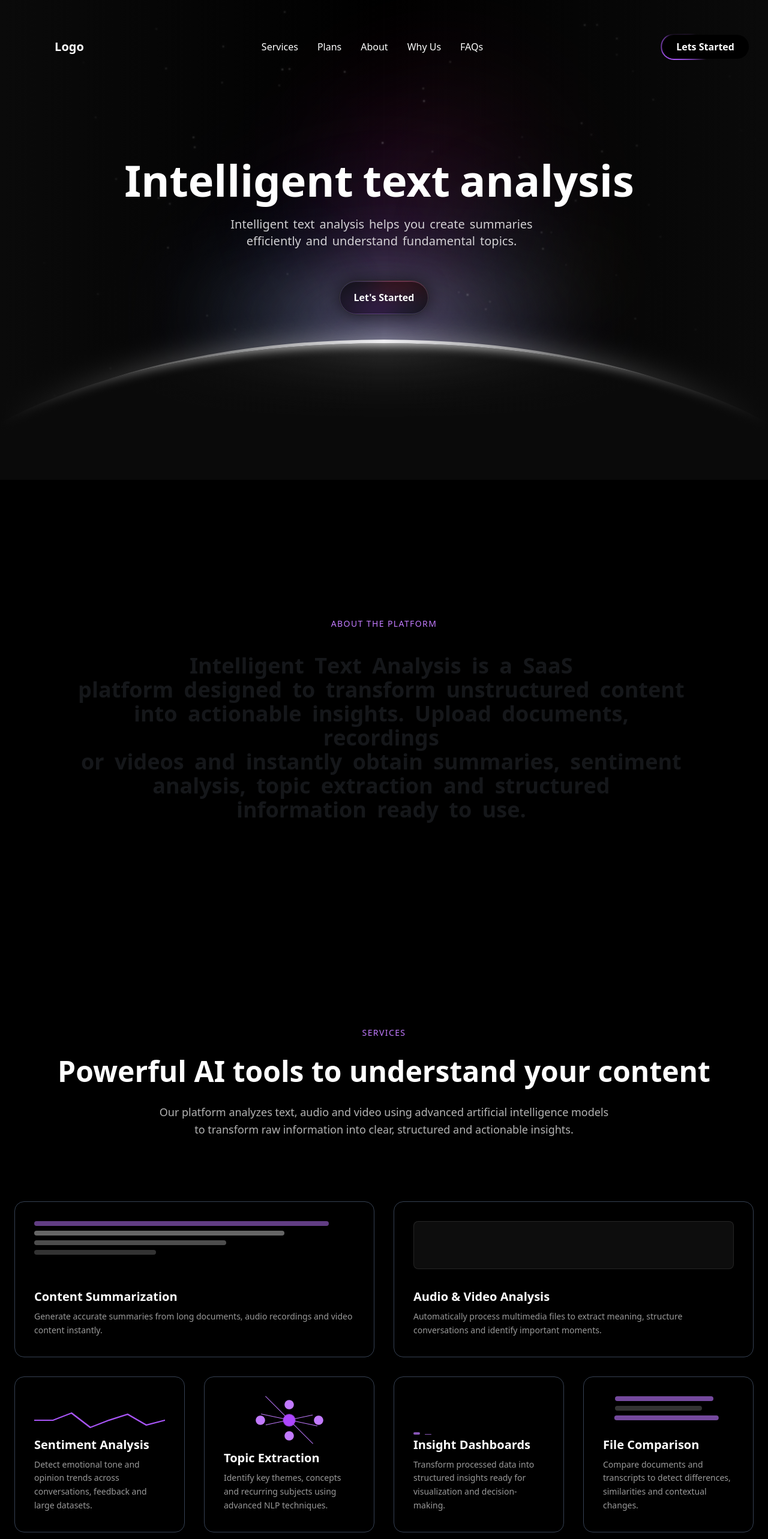
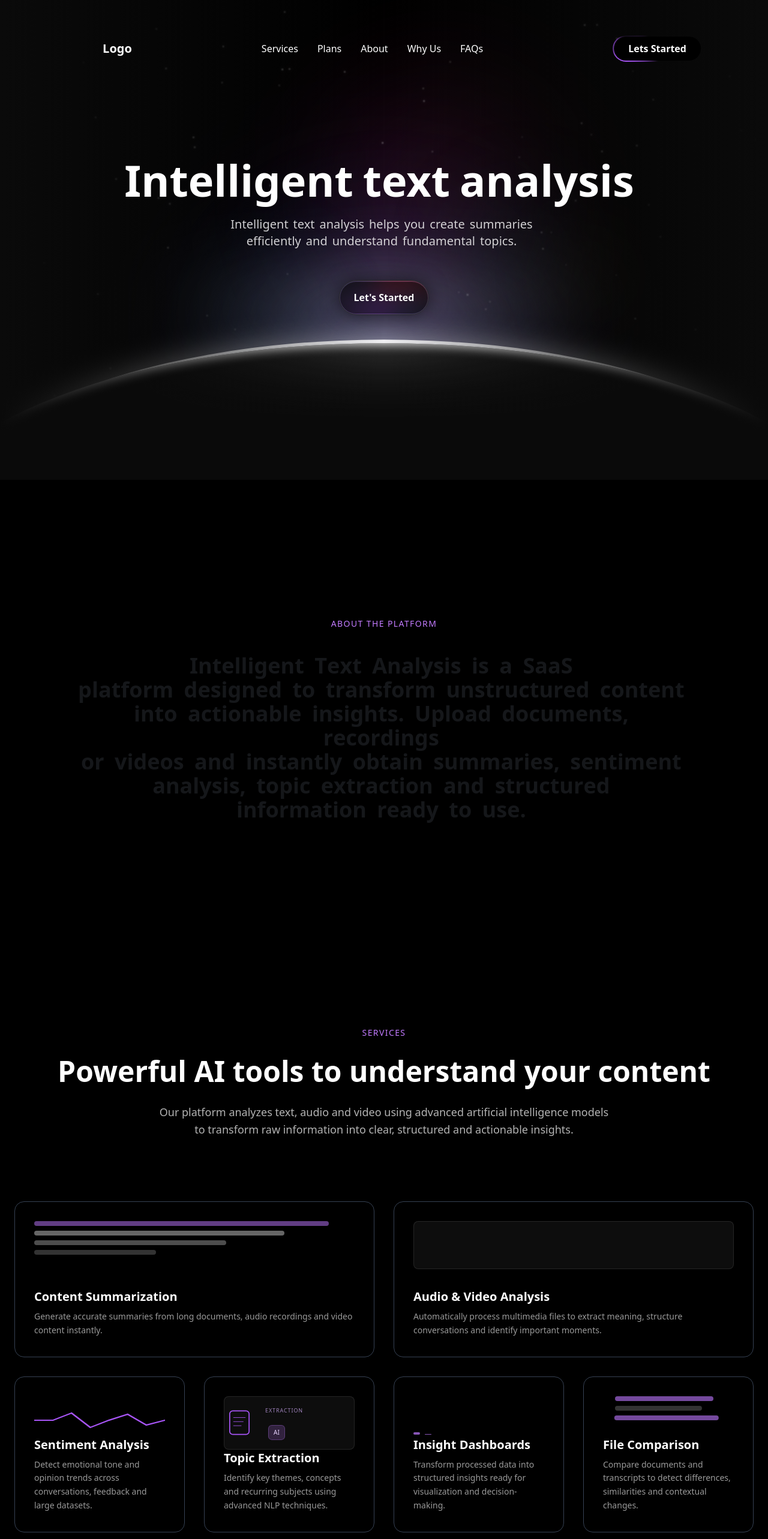
Before and after one commit to Lobosanplay/Intelligent-text-analysis-page, a React (Vite) app: page / in a window 1280 px wide. Shown: the top 2566 px of the page at 60% size. Built offline with nearby package versions, Linux system fonts and the light colour scheme.

Commit message:
fix:resposive and change topics animation

```diff
--- a/src/pages/main/serviceSection/animations/TopicsAnimation.tsx
+++ b/src/pages/main/serviceSection/animations/TopicsAnimation.tsx
@@ -2,46 +2,149 @@ import { useRef } from "react";
 import { gsap } from "gsap";
 import { useGSAP } from "@gsap/react";
 
+const TOPICS = [
+  "AI",
+  "Machine Learning",
+  "Finance",
+  "Healthcare",
+  "Marketing",
+  "Startups",
+  "Politics",
+  "Technology",
+  "Education",
+  "Data Science",
+  "Climate",
+  "Security",
+  "Automation",
+  "Productivity",
+  "Economy",
+  "Innovation",
+];
+
 export default function TopicsAnimation() {
   const container = useRef<HTMLDivElement>(null);
 
-  useGSAP(() => {
-    gsap.to(".topic-node", {
-      scale: 1.3,
-      repeat: -1,
-      yoyo: true,
-      duration: 1.2,
-      stagger: 0.2,
-      ease: "sine.inOut",
-    });
+  useGSAP(
+    () => {
+      const root = container.current!;
+      const doc = root.querySelector(".doc-icon") as HTMLElement;
 
-    gsap.fromTo(
-      ".topic-line",
-      { opacity: 0.2 },
-      {
-        opacity: 1,
-        repeat: -1,
-        yoyo: true,
-        duration: 1.5,
-        stagger: 0.3,
-      },
-    );
-  });
+      const pulseDocument = () => {
+        gsap.fromTo(
+          doc,
+          {
+            scale: 1,
+            filter: "drop-shadow(0 0 0px rgba(168,85,247,0))",
+          },
+          {
+            scale: 1.08,
+            filter: "drop-shadow(0 0 8px rgba(168,85,247,0.7))",
+            duration: 0.18,
+            yoyo: true,
+            repeat: 1,
+            ease: "power2.out",
+          },
+        );
+      };
+
+      const spawnTopics = () => {
+        const rect = doc.getBoundingClientRect();
+        const parentRect = root.getBoundingClientRect();
+
+        const startX = rect.right - parentRect.left + 18;
+        const startY = rect.top - parentRect.top + rect.height / 2 - 8;
+
+        const maxWidth = root.offsetWidth - startX - 12;
+
+        const shuffled = [...TOPICS].sort(() => Math.random() - 0.5);
+        const count = Math.random() > 0.5 ? 2 : 1;
+        const batch = shuffled.slice(0, count);
+
+        const created: HTMLElement[] = [];
+        let currentOffset = 0;
+
+        batch.forEach((topic, i) => {
+          const el = document.createElement("div");
+          el.textContent = topic;
+
+          el.className =
+            "absolute text-[10px] px-2 py-1 rounded-md bg-purple-400/20 border border-purple-400/30 text-purple-200 opacity-0 whitespace-nowrap";
+
+          root.appendChild(el);
+          created.push(el);
+
+          const width = el.offsetWidth;
+
+          if (currentOffset + width > maxWidth) {
+            el.remove();
+            return;
+          }
+
+          gsap.set(el, {
+            x: startX + currentOffset,
+            y: startY,
+          });
+
+          gsap.delayedCall(i * 0.2, pulseDocument);
+
+          gsap.to(el, {
+            opacity: 1,
+            y: startY - 2,
+            duration: 0.5,
+            ease: "power2.out",
+            delay: i * 0.2,
+          });
+
+          currentOffset += width + 6;
+        });
+
+        gsap.delayedCall(1.6, () => {
+          gsap.to(created, {
+            opacity: 0,
+            y: "-=6",
+            duration: 0.3,
+            stagger: 0.05,
+            ease: "power2.in",
+            onComplete: () => created.forEach((el) => el.remove()),
+          });
+        });
+      };
+
+      const tl = gsap.timeline({ repeat: -1 });
+      tl.call(spawnTopics).to({}, { duration: 2.4 });
+    },
+    { scope: container },
+  );
 
   return (
     <div
       ref={container}
-      className="relative h-20 w-full flex items-center justify-center"
+      className="relative w-full h-full overflow-hidden rounded-lg bg-white/5 border border-white/10 p-3"
     >
-      <div className="topic-line absolute w-24 h-px bg-purple-400 rotate-12" />
-      <div className="topic-line absolute w-20 h-px bg-purple-400 -rotate-12" />
-      <div className="topic-line absolute w-28 h-px bg-purple-400 rotate-45" />
+      <svg
+        className="doc-icon absolute left-2 top-1/2 -translate-y-1/2"
+        width="34"
+        height="42"
+        viewBox="0 0 40 48"
+        fill="none"
+      >
+        <rect
+          x="1"
+          y="1"
+          width="38"
+          height="46"
+          rx="6"
+          stroke="#a855f7"
+          strokeWidth="2"
+        />
+        <line x1="8" y1="14" x2="32" y2="14" stroke="#a855f7" />
+        <line x1="8" y1="22" x2="28" y2="22" stroke="#a855f7" />
+        <line x1="8" y1="30" x2="24" y2="30" stroke="#a855f7" />
+      </svg>
 
-      <div className="topic-node absolute w-3 h-3 bg-purple-400 rounded-full left-1/4" />
-      <div className="topic-node absolute w-3 h-3 bg-purple-400 rounded-full right-1/4" />
-      <div className="topic-node absolute w-3 h-3 bg-purple-400 rounded-full top-2" />
-      <div className="topic-node absolute w-3 h-3 bg-purple-400 rounded-full bottom-2" />
-      <div className="topic-node absolute w-4 h-4 bg-purple-500 rounded-full" />
+      <p className="absolute left-17 top-7 lg:top-4 text-[9px] tracking-widest text-purple-300/70">
+        EXTRACTION
+      </p>
     </div>
   );
 }
--- a/src/shared/components/Header.tsx
+++ b/src/shared/components/Header.tsx
@@ -3,7 +3,13 @@ import { gsap } from "gsap";
 
 export default function Header() {
   const data = ["Services", "Plans", "About", "Why Us", "FAQs"];
+
   const [scrolled, setScrolled] = useState(false);
+  const [menuOpen, setMenuOpen] = useState(false);
+
+  const mobileMenuRef = useRef<HTMLDivElement>(null);
+  const itemsRef = useRef<HTMLAnchorElement[]>([]);
+  const containerRef = useRef<HTMLDivElement>(null);
 
   useEffect(() => {
     const handleScroll = () => {
@@ -14,26 +20,111 @@ export default function Header() {
     return () => window.removeEventListener("scroll", handleScroll);
   }, []);
 
+  useEffect(() => {
+    const container = containerRef.current;
+    const menu = mobileMenuRef.current;
+
+    if (!container || !menu) return;
+
+    if (menuOpen) {
+      gsap.set(menu, { display: "flex" });
+
+      const fullHeight = container.scrollHeight;
+
+      gsap.to(container, {
+        height: fullHeight,
+        duration: 0.45,
+        ease: "power3.out",
+      });
+
+      gsap.fromTo(
+        itemsRef.current,
+        { opacity: 0, y: 12 },
+        {
+          opacity: 1,
+          y: 0,
+          stagger: 0.07,
+          duration: 0.35,
+          ease: "power3.out",
+          delay: 0.1,
+        },
+      );
+    } else {
+      gsap.to(container, {
+        height: 48,
+        duration: 0.35,
+        ease: "power2.inOut",
+      });
+
+      gsap.to(menu, {
+        opacity: 0,
+        duration: 0.2,
+        onComplete: () => {
+          gsap.set(menu, { display: "none", opacity: 1 });
+        },
+      });
+    }
+  }, [menuOpen]);
+
   return (
     <header
-      className={`fixed flex top-6 left-1/2 -translate-x-1/2 z-50 transition-all duration-500
-        ${scrolled ? "px-6 py-3" : "px-16 py-6"}
+      className={`
+        fixed top-6 z-50 transition-all duration-500
+        w-full md:w-auto px-4
+        md:left-1/2 md:-translate-x-1/2
+        ${scrolled ? "md:px-10 md:py-4" : "md:px-16 md:py-6"}
       `}
     >
       <div
-        className={`relative flex flex-none items-center rounded-full
-          ${scrolled ? "bg-black gap-10 border border-gray-800" : "bg-transparent gap-70"}
-          transition-all duration-500 px-2 py-2`}
+        ref={containerRef}
+        className={`
+          relative flex flex-col md:flex-row md:items-center md:justify-center
+          rounded-2xl md:rounded-full transition-all duration-500
+          px-4 py-2 md:px-12 md:py-8 bg-black border border-gray-800
+          ${
+            scrolled
+              ? "md:bg-black md:gap-10 md:border md:border-gray-800"
+              : "md:bg-transparent md:gap-20 lg:gap-50 lg:justify-between md:border-transparent"
+          }
+        `}
       >
         <span className="text-white font-bold text-xl">Logo</span>
 
-        <nav className="flex items-center">
+        <nav className="hidden md:flex md:flex-none items-center">
           {data.map((item, index) => (
             <NavItem key={index} label={item} />
           ))}
         </nav>
 
-        <NeonButton />
+        <div className="flex flex-none">
+          <div className="md:hidden absolute top-2 right-5">
+            <Hamburger open={menuOpen} onClick={() => setMenuOpen(!menuOpen)} />
+          </div>
+
+          <div className="hidden md:block">
+            <NeonButton />
+          </div>
+        </div>
+        <div
+          ref={mobileMenuRef}
+          className="hidden flex-col items-center justify-center gap-4 pt-4 pb-2"
+        >
+          {data.map((item, i) => (
+            <a
+              key={i}
+              ref={(el) => {
+                if (el) itemsRef.current[i] = el;
+              }}
+              href={`#${item.toLowerCase().replace(/\s/g, "-")}`}
+              className="text-white text-lg"
+              onClick={() => setMenuOpen(false)}
+            >
+              {item}
+            </a>
+          ))}
+
+          <NeonButton />
+        </div>
       </div>
     </header>
   );
@@ -122,3 +213,28 @@ function NeonButton() {
     </button>
   );
 }
+
+function Hamburger({ open, onClick }: { open: boolean; onClick: () => void }) {
+  return (
+    <button
+      onClick={onClick}
+      className="md:hidden relative w-8 h-8 ml-10 flex flex-col justify-center items-center gap-1"
+    >
+      <span
+        className={`block h-0.5 w-6 bg-white transition-all duration-300 ${
+          open ? "rotate-45 translate-y-1.5" : ""
+        }`}
+      />
+      <span
+        className={`block h-0.5 w-6 bg-white transition-all duration-300 ${
+          open ? "opacity-0" : ""
+        }`}
+      />
+      <span
+        className={`block h-0.5 w-6 bg-white transition-all duration-300 ${
+          open ? "-rotate-45 -translate-y-1.5" : ""
+        }`}
+      />
+    </button>
+  );
+}
```
